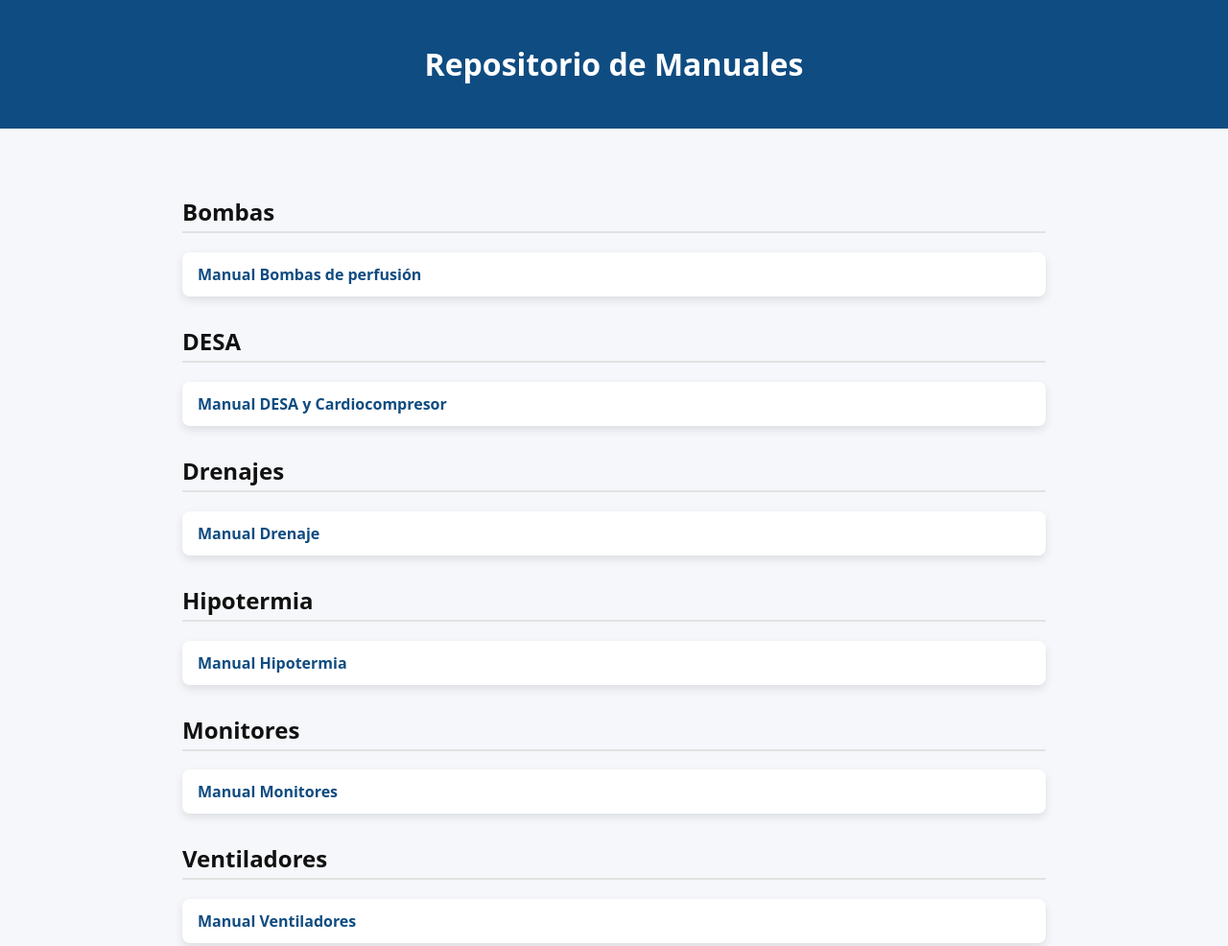
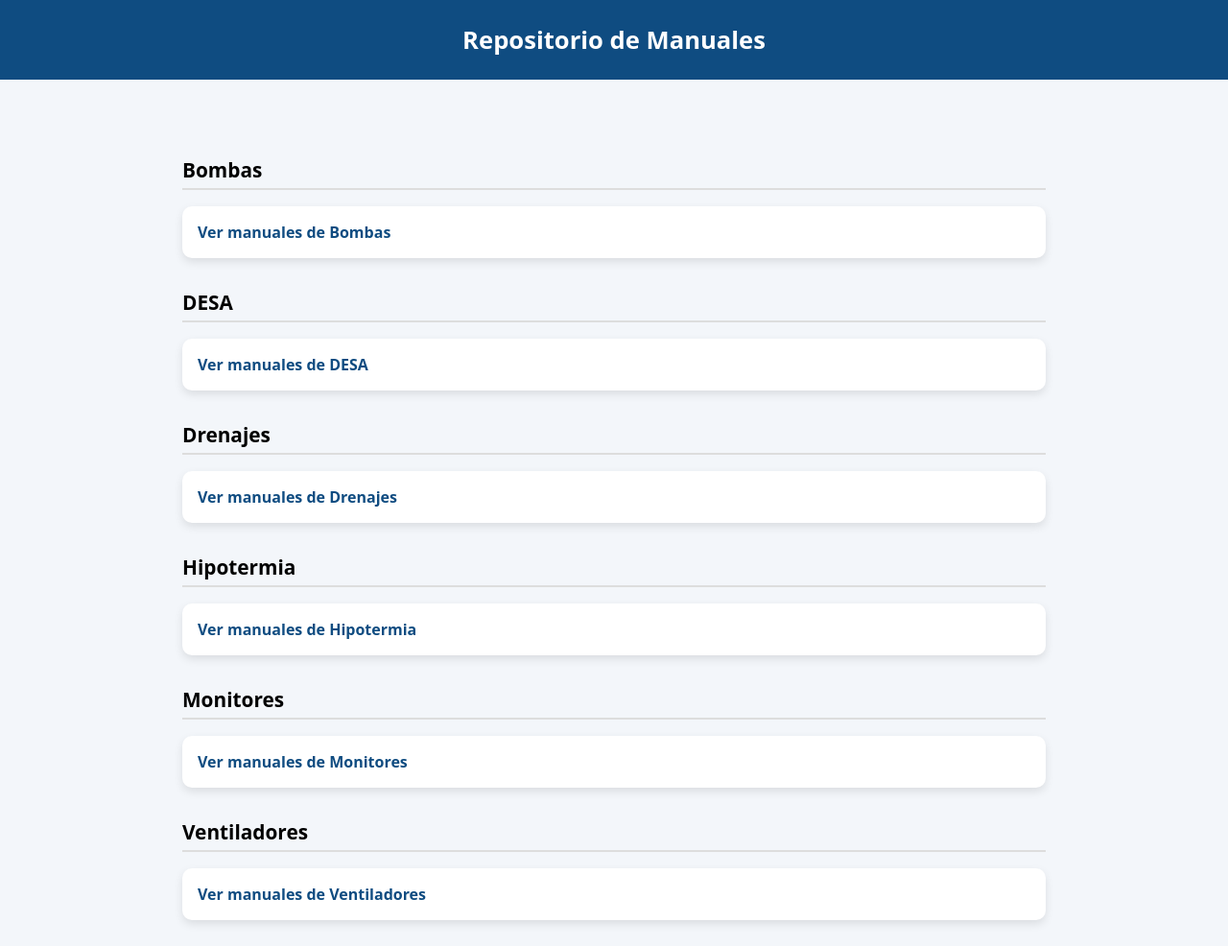
Before and after one commit to Donatelo13/Manuales-Equipos, a plain HTML site: page index.html in a window 1280 px wide. Shown: the top 986 px of the page at 96% size. Drawn offline with Linux system fonts and the light colour scheme.

Commit message:
Refactor index.html for improved layout and links
Updated the structure and styling of the HTML page, including changes to headings and links for manuals.

```diff
--- a/index.html
+++ b/index.html
@@ -1,86 +1,57 @@
 <!DOCTYPE html>
 <html lang="es">
 <head>
-  <meta charset="UTF-8" />
+  <meta charset="UTF-8"/>
+  <meta name="viewport" content="width=device-width, initial-scale=1"/>
   <title>Repositorio de Manuales</title>
-  <meta name="viewport" content="width=device-width, initial-scale=1" />
   <style>
-    body {
-      font-family: system-ui;
-      margin: 0;
-      background: #f5f7fa;
-      color: #111;
-    }
-    header {
-      background: #0f4c81;
-      color: white;
-      padding: 1.5rem;
-      text-align: center;
-    }
-    main {
-      max-width: 900px;
-      margin: 1.5rem auto;
-      padding: 1rem;
-    }
-    h2 {
-      border-bottom: 2px solid #e2e2e2;
-      padding-bottom: 4px;
-      margin-top: 30px;
-    }
-    .card {
-      background: white;
-      border-radius: 8px;
-      padding: 12px 16px;
-      box-shadow: 0 4px 10px rgba(0,0,0,0.1);
-      margin-bottom: 10px;
-    }
-    .card a {
-      text-decoration: none;
-      font-weight: 600;
-      color: #0f4c81;
-    }
+    body { font-family: system-ui; margin: 0; background: #f3f6fa; }
+    header { background: #0f4c81; color: white; padding: 1.5rem; text-align: center; font-size: 1.6rem; font-weight: bold; }
+    main { max-width: 900px; margin: 2rem auto; padding: 1rem; }
+    h2 { font-size: 1.3rem; margin-top: 2rem; border-bottom: 2px solid #ddd; padding-bottom: .3rem; }
+    .card { background: white; padding: 1rem; margin: .7rem 0; border-radius: 10px;
+            box-shadow: 0 4px 10px rgba(0,0,0,.1); }
+    .card a { text-decoration: none; font-weight: 600; color: #0f4c81; }
   </style>
 </head>
 <body>
-<header>
-  <h1>Repositorio de Manuales</h1>
-</header>
 
+<header>Repositorio de Manuales</header>
 <main>
 
   <h2>Bombas</h2>
   <div class="card">
-    <a href="Bombas/manual_bomba_x.pdf" target="_blank">Manual Bombas de perfusión</a>
+    <a href="Bombas/index.html">Ver manuales de Bombas</a>
   </div>
 
   <h2>DESA</h2>
   <div class="card">
-    <a href="DESA/manual_desa_x.pdf" target="_blank">Manual DESA y Cardiocompresor</a>
+    <a href="DESA/index.html">Ver manuales de DESA</a>
   </div>
 
   <h2>Drenajes</h2>
   <div class="card">
-    <a href="Drenajes/manual_drenaje_x.pdf" target="_blank">Manual Drenaje </a>
+    <a href="Drenajes/index.html">Ver manuales de Drenajes</a>
   </div>
 
   <h2>Hipotermia</h2>
   <div class="card">
-    <a href="Hipotermia/manual_hipotermia_x.pdf" target="_blank">Manual Hipotermia </a>
+    <a href="Hipotermia/index.html">Ver manuales de Hipotermia</a>
   </div>
 
   <h2>Monitores</h2>
   <div class="card">
-    <a href="Monitores/manual_monitor_x.pdf" target="_blank">Manual Monitores </a>
+    <a href="Monitores/index.html">Ver manuales de Monitores</a>
   </div>
 
   <h2>Ventiladores</h2>
   <div class="card">
-    <a href="Ventiladores/manual_ventilador_x.pdf" target="_blank">Manual Ventiladores </a>
+    <a href="Ventiladores/index.html">Ver manuales de Ventiladores</a>
   </div>
 
   <h2>Otros</h2>
   <div class="card">
-    <a href="Otros/manual_otro_x.pdf" target="_blank">Otros manuales</a>
+    <a href="Otros/index.html">Ver manuales de Otros</a>
   </div>
 
 </main>
```
